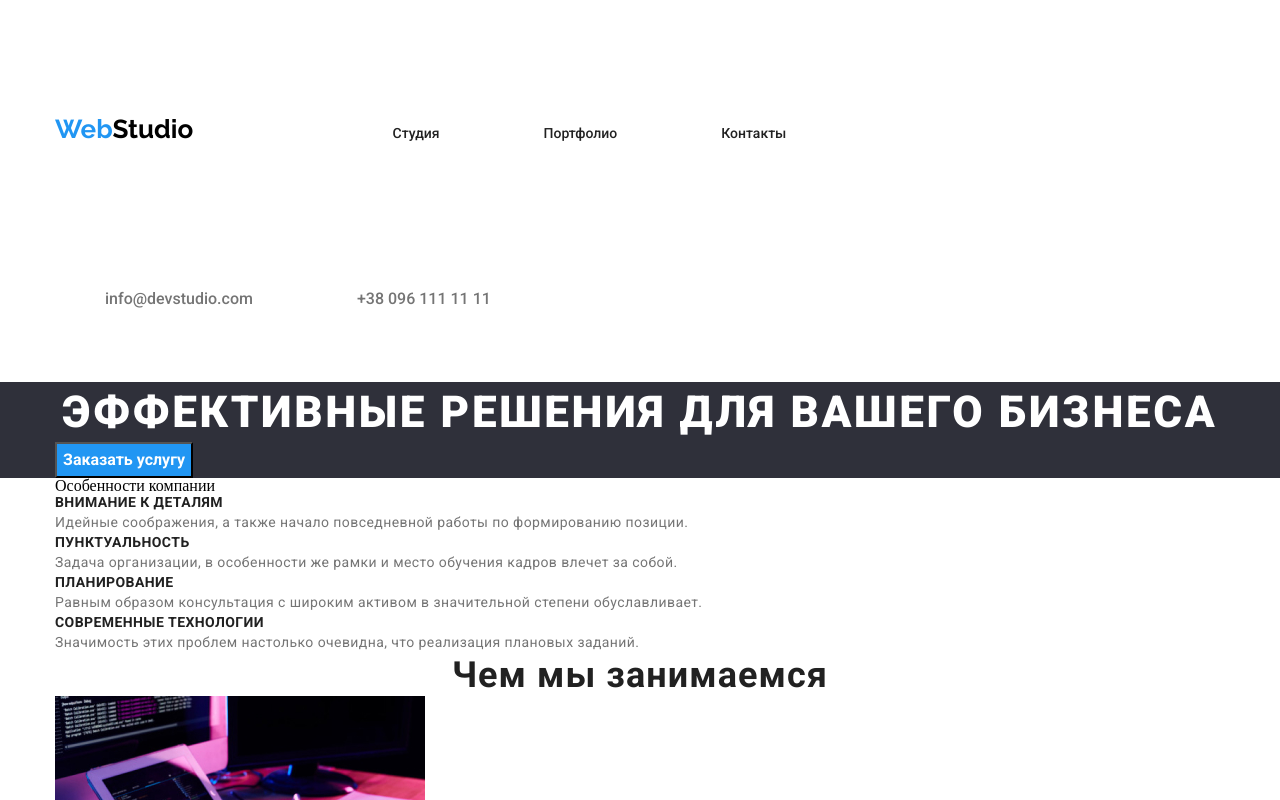
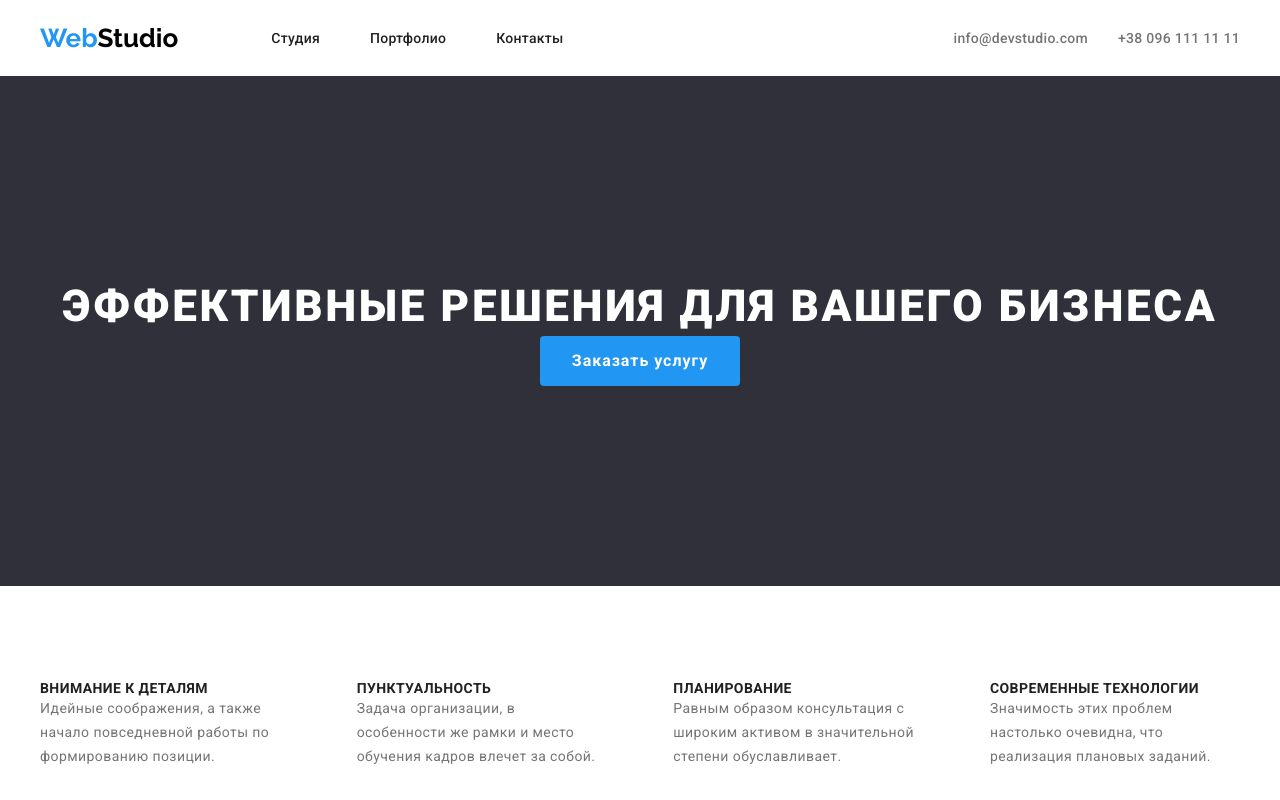
Before and after one commit to Igrillio/Igrillio-goit-markup-hw-03, a plain HTML site: page index.html in a window 1280 px wide. Shown: the top 800 px of the page. Drawn offline with Linux system fonts and the light colour scheme.

Commit message:
я супер Оленка))

```diff
--- a/css/styles.css
+++ b/css/styles.css
@@ -1,9 +1,6 @@
-.header {
-    padding: 25px 15px;
-    /* border-bottom: ; */
-}
+
 .container {
-    max-width: 1170px;
+    max-width: 1200px;
     margin: 0 auto;
 }
 .logo {
@@ -12,51 +9,107 @@ font-weight: 700;
     font-size: 26px;
     text-decoration: none;
     color: black;
-margin-right: 93px;
+    margin-right: 43px;
 }
 .logo-color {
  color:#2196F3;
 }
-.navigation-list  {
+.visualy-hidden {
+    position: absolute;
+    width: 1px;
+    height: 1px;
+    margin: -1px;
+    border: 0;
+    padding: 0;
+    white-space: nowrap;
+    clip-path: inset(100%);
+    clip: rect(0 0 0 0);
+    overflow: hidden;
+}
+
+/* __HEADER__ */
+
+
+
+.header {
+    padding: 25px 0;
+}
+
+.navigation {
+    display: flex;
+    align-items: center;
+
+}
+.navigation-section{
+    display: flex;
+    justify-content: space-between;
+    align-items: center;
+}
+.navigation-menu  {
+    display:flex;
+    justify-items: center;
+    text-decoration: none;
+ }
+ .navigation-menu-item {
+    margin-left: 50px;
+}
+
+.navigation-menu-link {
     font-family: 'Roboto', sans-serif;
     font-weight: 500;
-display: inline-block;
-margin: 50px;
+    font-size: 14px;
+    letter-spacing: 0.02em;
+    text-decoration: none;
+    color: #212121;
 }
-.navigation-item {
-    display: inline-block;
-    margin: 50px;
+.navigation-menu-link:hover {
+    color: #2196F3;
 }
-.navigation a {
-text-decoration: none;
+
+.contacts {
+    display: flex;
+    align-items: center;
+
+
+}
+.contacts-item {
+    display: flex ;
+   align-items: center;
+}
+.contacts-item:last-child {
+    margin-left: 30px;
+}
+
+.contacts-link {
+    font-family: 'Roboto', sans-serif;
     font-weight: 500;
     font-size: 14px;
-line-height: 16px;
-color: #212121;
+    letter-spacing: 0.02em;
+    text-decoration: none;
+    color: #757575;
+    /* margin-left: 50px; */
+}
+.contacts-link:hover {
+    color: #2196F3;
 }
 
-.contacts-list {
-display: inline-block;
-}
-.contacts a {
-font-family: 'Roboto', sans-serif;
-font-weight: 500;
-text-decoration: none;
-color: #757575;
-display: inline-block;
-}
+
+/* _HERO__ */
+
 .section-hero {
 background-color: #2F303A;
+text-align: center;
+padding: 200px 0;
 }
-.hero {
+.hero-text{
 font-family: 'Roboto', sans-serif;
 font-weight: 900;
 font-size: 44px;
 line-height: 60px;
-text-align: center;
 letter-spacing: 0.06em;
 text-transform: uppercase;
 color: rgb(255, 255, 255);
+margin: 0 auto;
 }
 .button-hero {
 font-family: 'Roboto', sans-serif;
@@ -65,6 +118,11 @@ font-size: 16px;
 line-height: 30px;
 background-color: #2196F3;
 color:#FFFFFF;
+padding: 10px 32px;
+border-radius: 4px;
+letter-spacing: 0.06em;
+border: none;
+
 }
 .header-features {
 font-family: 'Roboto';
@@ -81,6 +139,7 @@ font-size: 14px;
 line-height: 24px;
 letter-spacing: 0.03em;
 color: #757575;
+max-width: 250px;
 }
 .section-name {
 font-family: 'Roboto', sans-serif;
@@ -90,9 +149,11 @@ line-height: 42px;
 text-align: center;
 letter-spacing: 0.03em;
 color: #212121;
+margin-bottom: 50px;
 }
 .our-team-section {
 background: #F5F4FA;
+padding: 94px 0;
 }
 .name-person {
 font-family: 'Roboto';
@@ -101,6 +162,7 @@ font-size: 16px;
 line-height: 19px;
 letter-spacing: 0.03em;
 color: #212121;
+margin-bottom: 10px;
 }
 .for-person {
 font-family: 'Roboto';
@@ -110,19 +172,73 @@ letter-spacing: 0.03em;
 color: #757575;
 }
 
+
+/* __SPECIAL COMPANY */
+
+.special-list {
+    display: flex;
+    justify-content: space-between;
+}
+.fff {
+    max-width: 270px;
+}
+.special {
+    padding: 94px 0;
+}
+
+
+/* __BUSINESS */
+
+.business {
+    display: flex;
+    justify-content: space-between;
+}
+
+
+/* OUR COMAND */
+
+.our-team-list {
+    display: flex;
+    justify-content: space-between;
+}
+.our-team-block {
+    padding: 30px 60px;
+    text-align: center;
+}
+.our-team-item {
+    box-shadow: 0px 1px 3px rgba(0, 0, 0, 0.12), 0px 1px 1px rgba(0, 0, 0, 0.14), 0px 2px 1px rgba(0, 0, 0, 0.2);
+    border-radius: 0px 0px 4px 4px;
+    background-color: #FFFFFF;
+
+}
+
+/* __FOOTER__ */
+
+
+
 .footer {
 background-color: #2F303A;
+padding: 60px 0;
 }
+
 .logo-footer {
+    display: inline-block;
     font-family: 'Raleway', sans-serif;
     font-weight: 700;
     font-size: 26px;
     text-decoration: none;
     color: #FFFFFF;
+    margin-bottom: 20px;
 }
-.address{
-display: inline-block;
+.footer-address-item {
+    margin-bottom: 9px;
 }
+.footer-address-item:last-child {
+    margin-bottom: 0;
+}
+
+
+
 .actual-address {
 font-family: 'Roboto', sans-serif;
 font-size: 14px;
--- a/index.html
+++ b/index.html
@@ -14,49 +14,53 @@
 <body>
     <!--Heaeder container-->
     <header class="header">
-        <div class="container">
-            <nav class="">
+        <div class="container navigation-section">
+            <nav class="navigation">
                 <a href="./index.html" class="logo"><span class="logo-color">Web</span>Studio </a>
-            <!--Menu navigation-->
-                <div class="navigation-list">
-                    <ul class="navigation">
-                        <li class="navigation-item"><a href="./index.html">Студия</a> </li>
-                        <li class="navigation-item"><a href="./portfolio.html">Портфолио</a> </li>
-                        <li class="navigation-item"><a href="/">Контакты</a> </li>
-                    </ul>
-                </div>
+                <ul class="navigation-menu">
+                    <li class="navigation-menu-item"><a href="./index.html" class="navigation-menu-link">Студия</a> </li>
+                    <li class="navigation-menu-item"><a href="./portfolio.html" class="navigation-menu-link">Портфолио</a> </li>
+                    <li class="navigation-menu-item"><a href="/" class="navigation-menu-link">Контакты</a> </li>
+                </ul>
             </nav>
             <ul class="contacts">
-                <li class="navigation-item"><a href="mailto:info@devstudio.com">info@devstudio.com</a></li>
-                <li class="navigation-item"><a href="tel:+380961111111">+38 096 111 11 11</a></li>
+                <li class="contacts-item">
+                    <a href="mailto:info@devstudio.com"  class="contacts-link">
+                        <svg class="contacts-icon" width="50" height="0"
+                        >
+                             <use href="#"></use>
+                        </svg>info@devstudio.com
+                    </a>
+                </li>
+                <li class="contacts-item"><a href="tel:+380961111111" class="contacts-link">+38 096 111 11 11</a></li>
             </ul>
         </div>
     </header>
     <!--Features company-->
     <main class="main">
         <section class="section-hero">
-            <div class="container">
-                <h1 class="hero">Эффективные решения для вашего бизнеса</h1>
+            <div class="container hero-section">
+                <h1 class="hero-text">Эффективные решения для вашего бизнеса</h1>
                 <button class="button-hero">Заказать услугу</button>
             </div>
         </section>
-        <section>
+        <section class="special">
             <div class="container">
-              <h2>Особенности компании</h2>
-                <ul>
-                    <li>
+              <h2 class="visualy-hidden">Особенности компании</h2>
+                <ul class="special-list">
+                    <li class="special-item">
                         <h3 class="header-features">Внимание к деталям</h3>
                         <p class="features-text">Идейные соображения, а также начало повседневной работы по формированию позиции.</p>
                     </li>
-                    <li>
+                    <li class="special-item">
                         <h3 class="header-features">Пунктуальность</h3>
                         <p class="features-text">Задача организации, в особенности же рамки и место обучения кадров влечет за собой.</p>
                     </li>
-                    <li>
+                    <li class="special-item">
                         <h3 class="header-features">Планирование</h3>
                         <p class="features-text">Равным образом консультация с широким активом в значительной степени обуславливает.</p>
                     </li>
-                    <li>
+                    <li class="special-item">
                         <h3 class="header-features">Современные технологии</h3>
                         <p class="features-text">Значимость этих проблем настолько очевидна, что реализация плановых заданий.</p>
                     </li>
@@ -64,10 +68,10 @@
             </div>
         </section>
         <!--Company occupation-->
-        <section>
+        <section class="special">
             <div class="container">
               <h2 class="section-name">Чем мы занимаемся</h2>
-                <ul>
+                <ul class="business">
                     <li><img src="./images/img.jpg" alt="верстка" width="370"></li>
                     <li><img src="./images/img_1.jpg" alt="CSS" width="370"></li>
                     <li><img src="./images/img_2.jpg" alt="javaSkript" width="370"></li>
@@ -78,31 +82,31 @@
         <section class="our-team-section">
             <div class="container">
               <h2 class="section-name">Наша команда</h2>
-                <ul>
-                    <li>
+                <ul class="our-team-list">
+                    <li class=" our-team-item">
                      <img src="./images/img_4.jpg" alt="Игорь Демьяненко" width="270" height="260">
-                        <div>
-                            <h3 class="neme-person">Игорь Демьяненко</h3>
+                        <div class="our-team-block">
+                            <h3 class="name-person">Игорь Демьяненко</h3>
                             <p class="for-person">Product Designer</p>
                         </div>
                     </li>
-                    <li>
+                    <li class=" our-team-item">
                      <img src="./images/img_7.jpg" alt="Ольга Репина" width="270" height="260">
-                        <div>
+                        <div class="our-team-block">
                             <h3 class="name-person">Ольга Репина</h3>
                             <p class="for-person">Frontend Developer</p>
                         </div>
                     </li>
-                    <li>
+                    <li class=" our-team-item">
                      <img src="./images/img_6.jpg" alt="Николай Тарасов" width="270" height="260">
-                        <div>
+                        <div class="our-team-block">
                             <h3 class="name-person">Николай Тарасов</h3>
                             <p class="for-person">Frontend Developer</p>
                         </div>
                     </li>
-                    <li>
+                    <li class=" our-team-item">
                      <img src="./images/img_5.jpg" alt="Михаил Ермаков" width="270" height="260">
-                        <div>
+                        <div class="our-team-block">
                             <h3 class="name-person">Михаил Ермаков</h3>
                             <p class="for-person">UI Designer</p>
                         </div>
@@ -114,11 +118,13 @@
     <!--Footer-->
     <footer class="footer">
         <div class="container">
-            <address>
-                <a href="./index.html" class="logo-footer"><span class="logo-color">Web</span>Studio</a>
-                <a href="#" class="actual-address">г. Киев, пр-т Леси Украинки, 26</a>
-                <a href="mailto:info@devstudio.com" class="actual-contact">info@devstudio.com</a>
-                <a href="tel:+380961111111" class="actual-contact">+38 096 111 11 11</a>
+            <a href="./index.html" class="logo-footer"><span class="logo-color">Web</span>Studio</a>
+            <address class="footer-adress">
+                <ul>
+                    <li class="footer-address-item"><a href="#" class="actual-address">г. Киев, пр-т Леси Украинки, 26</a></li>
+                    <li class="footer-address-item"><a href="mailto:info@devstudio.com" class="actual-contact">info@devstudio.com</a></li>
+                    <li class="footer-address-item"><a href="tel:+380961111111" class="actual-contact">+38 096 111 11 11</a></li>
+                </ul>
             </address>
         </div>
 
```
Also changed, not shown: portfolio.html (+32 -20 lines). Lines whose indentation alone changed are shown as unchanged.
